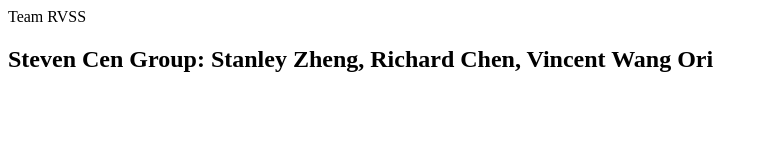
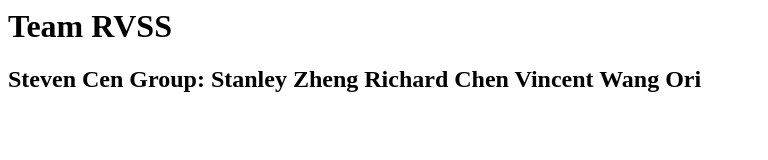
Before and after one commit to stevenstcs/web, a plain HTML site: page index.html in a window 1280 px wide. Shown: the whole page, without its empty margins (0-768 px from the left). Drawn offline with Linux system fonts and the light colour scheme.

Commit message:
Update index.html

```diff
--- a/index.html
+++ b/index.html
@@ -1,7 +1,10 @@
 <!DOCTYPE>
 <html>
-Team RVSS
+<h1>Team RVSS</h1>
 <h2>Steven Cen<h/2>
-Group: Stanley Zheng, Richard Chen, Vincent Wang
+Group:
+Stanley Zheng
+Richard Chen
+Vincent Wang
 Ori
 </html>
```
